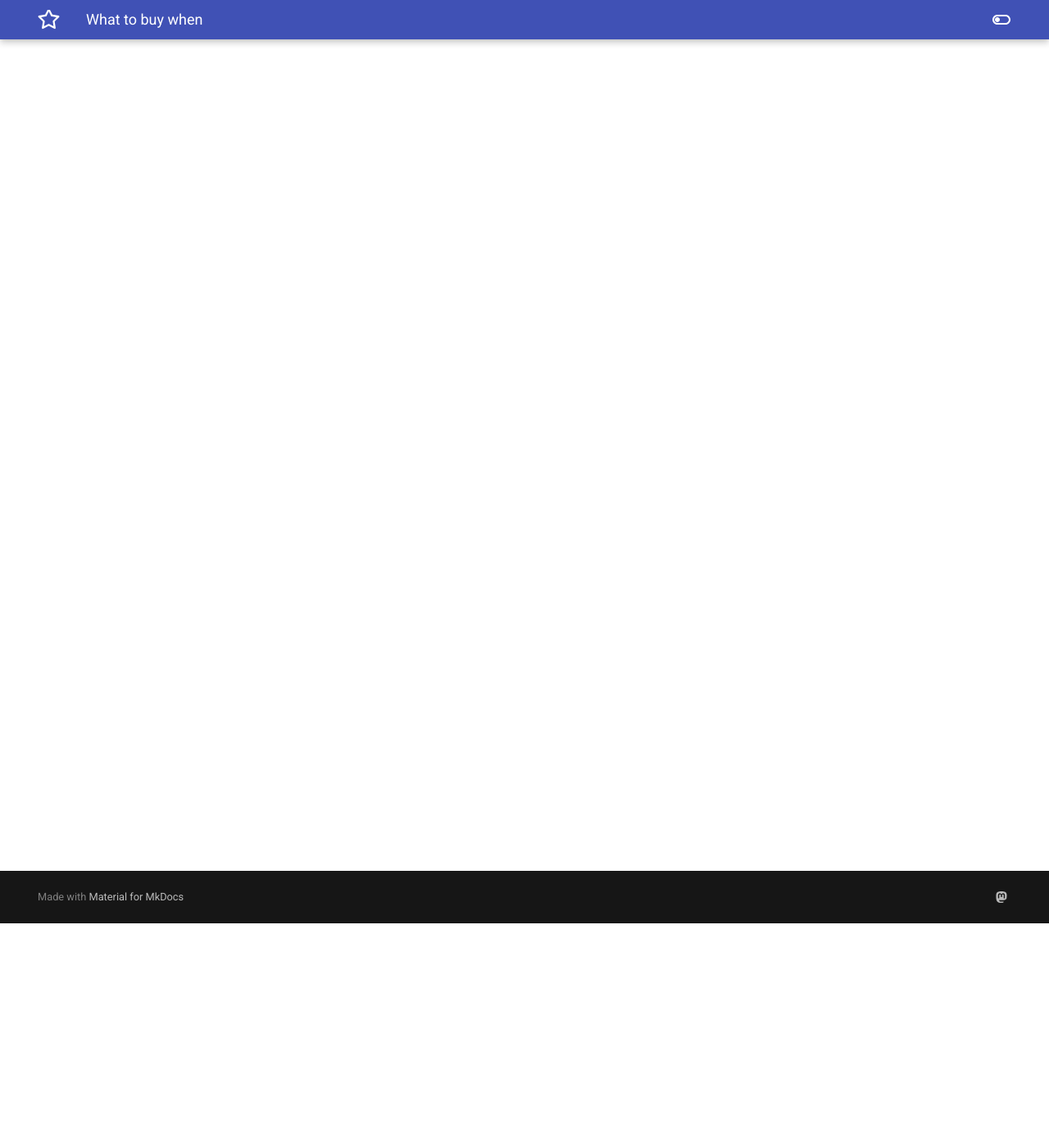
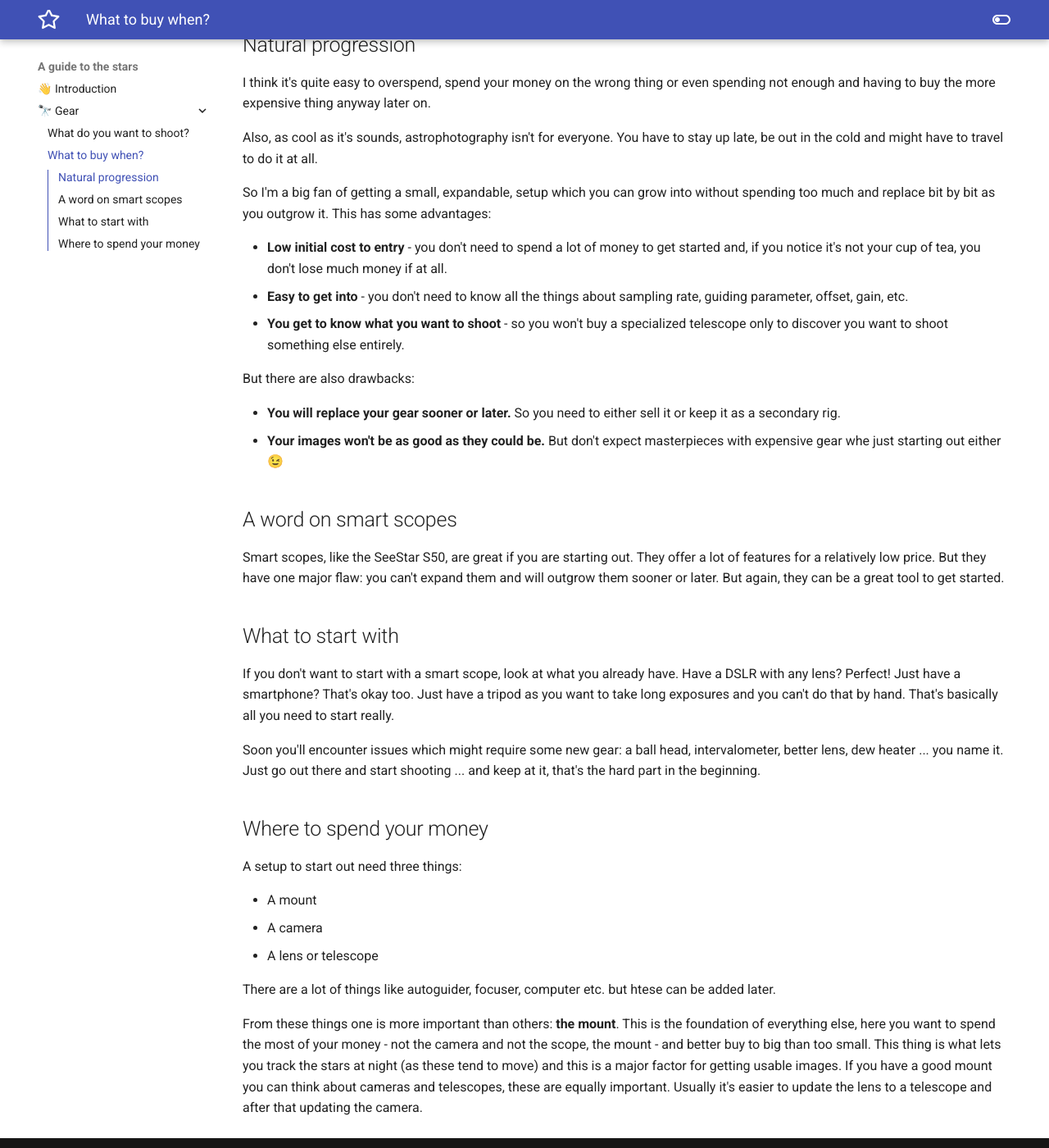
Before and after one commit to XF9/GuideToTheStars, an MkDocs documentation site: the page built from docs/gear/spending.md, in a window 1280 px wide and 1400 px high, scrolled down 274 px. Shown: the whole window at 82% size. Built offline with MkDocs 1.6.1 and Material for MkDocs 9.7.7, drawn with Linux system fonts in a browser that asks for light colours; plug-ins that fetch from the network failed and are left out; some of the changed text lies outside the part shown.

Commit message:
Add a section about where to spend money on

```diff
--- a/docs/gear/spending.md
+++ b/docs/gear/spending.md
@@ -1 +1,42 @@
-# What to buy when
+# What to buy when?
+
+Astrophotography is an expensive hobby there is (almost) no way around it. So I'm a big fan of natural progression and I want to talk about this first.
+
+## Natural progression
+
+I think it's quite easy to overspend, spend your money on the wrong thing or even spending not enough and having to buy the more expensive thing anyway later on.
+
+Also, as cool as it's sounds, astrophotography isn't for everyone. You have to stay up late, be out in the cold and might have to travel to do it at all.
+
+So I'm a big fan of getting a small, expandable, setup which you can grow into without spending too much and replace bit by bit as you outgrow it. This has some advantages:
+
+- **Low initial cost to entry** - you don't need to spend a lot of money to get started and, if you notice it's not your cup of tea, you don't lose much money if at all.
+- **Easy to get into** - you don't need to know all the things about sampling rate, guiding parameter, offset, gain, etc.
+- **You get to know what you want to shoot** - so you won't buy a specialized telescope only to discover you want to shoot something else entirely.
+
+But there are also drawbacks:
+
+- **You will replace your gear sooner or later.** So you need to either sell it or keep it as a secondary rig.
+- **Your images won't be as good as they could be.** But don't expect masterpieces with expensive gear whe just starting out either 😉
+
+## A word on smart scopes
+
+Smart scopes, like the SeeStar S50, are great if you are starting out. They offer a lot of features for a relatively low price. But they have one major flaw: you can't expand them and will outgrow them sooner or later. But again, they can be a great tool to get started.
+
+## What to start with
+
+If you don't want to start with a smart scope, look at what you already have. Have a DSLR with any lens? Perfect! Just have a smartphone? That's okay too. Just have  a tripod as you want to take long exposures and you can't do that by hand. That's basically all you need to start really.
+
+Soon you'll encounter issues which might require some new gear: a ball head, intervalometer, better lens, dew heater ... you name it. Just go out there and start shooting ... and keep at it, that's the hard part in the beginning.
+
+## Where to spend your money
+
+A setup to start out need three things:
+
+- A mount
+- A camera
+- A lens or telescope
+
+There are a lot of things like autoguider, focuser, computer etc. but htese can be added later.
+
+From these things one is more important than others: **the mount**. This is the foundation of everything else, here you want to spend the most of your money - not the camera and not the scope, the mount - and better buy to big than too small. This thing is what lets you track the stars at night (as these tend to move) and this is a major factor for getting usable images. If you have a good mount you can think about cameras and telescopes, these are equally important. Usually it's easier to update the lens to a telescope and after that updating the camera.
```
